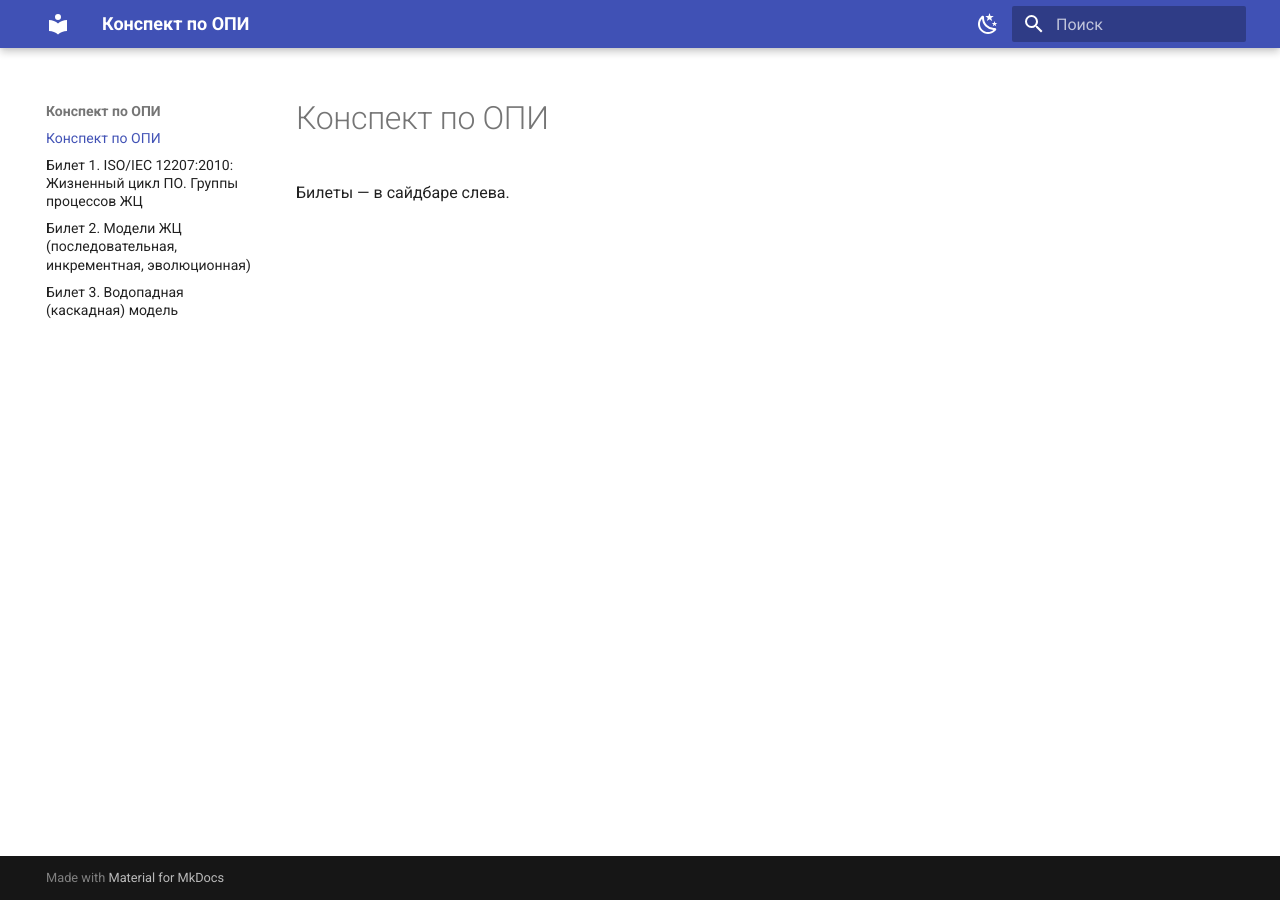
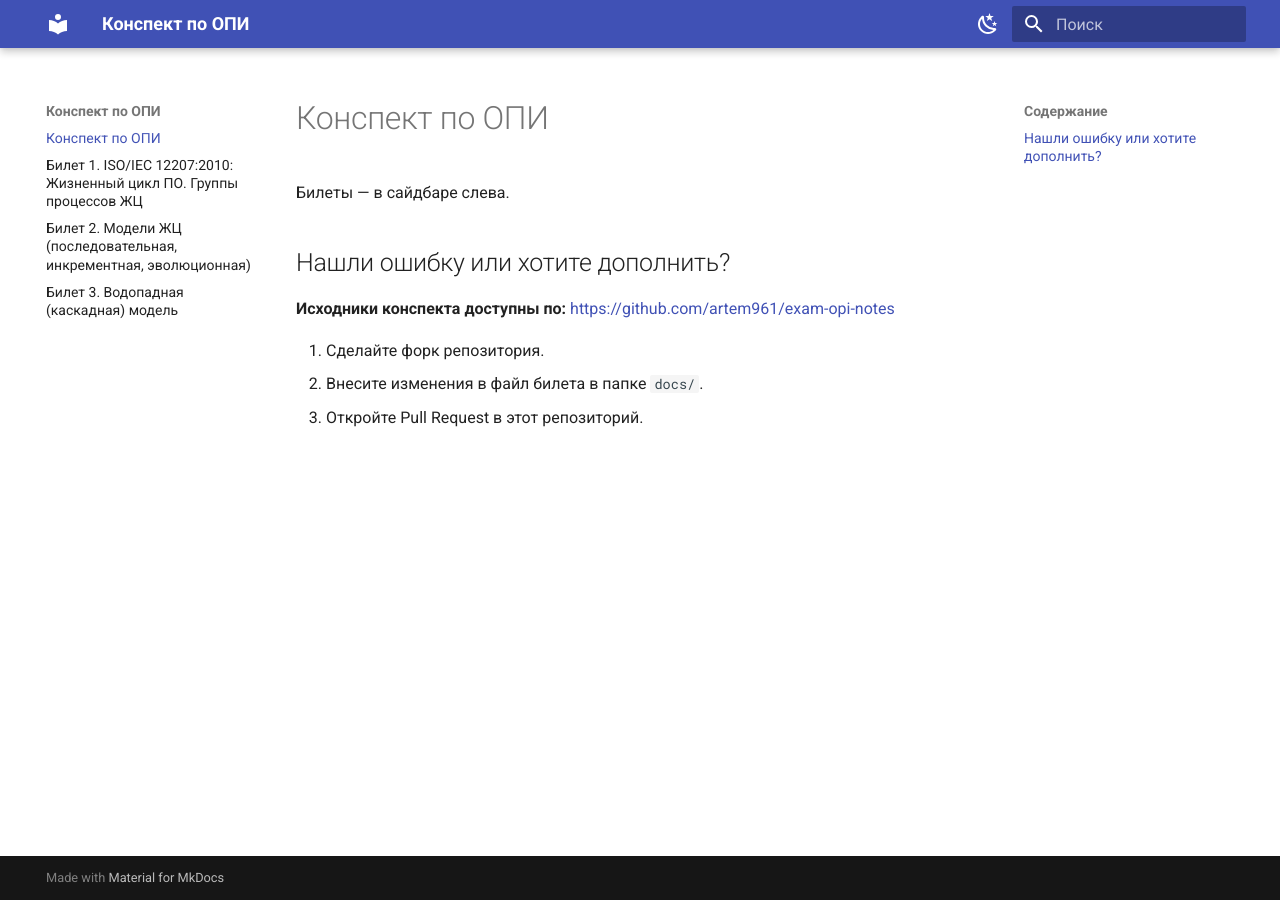
Before and after one commit to artem961/exam-opi-notes, an MkDocs documentation site: the page built from docs/index.md, in a window 1280 px wide. Built offline with MkDocs 1.6.1 and Material for MkDocs 9.7.7, drawn with Linux system fonts in a browser that asks for light colours.

Commit message:
update index

```diff
--- a/docs/index.md
+++ b/docs/index.md
@@ -1,3 +1,12 @@
 # Конспект по ОПИ
 
 Билеты — в сайдбаре слева.
+
+
+## Нашли ошибку или хотите дополнить?
+
+**Исходники конспекта доступны по:** [https://github.com/artem961/exam-opi-notes](https://github.com/artem961/exam-opi-notes)
+
+1. Сделайте форк репозитория.
+2. Внесите изменения в файл билета в папке `docs/`.
+3. Откройте Pull Request в этот репозиторий.
```
